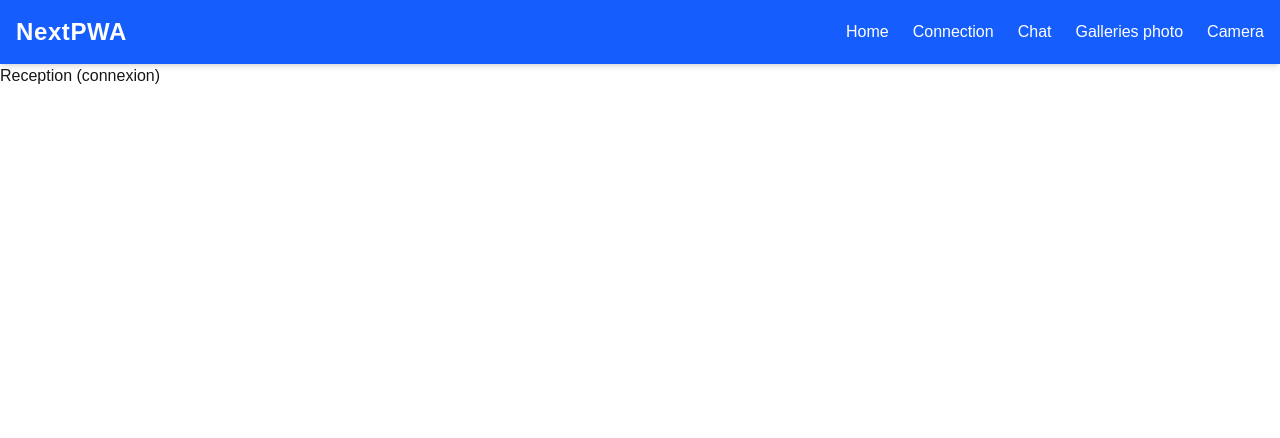
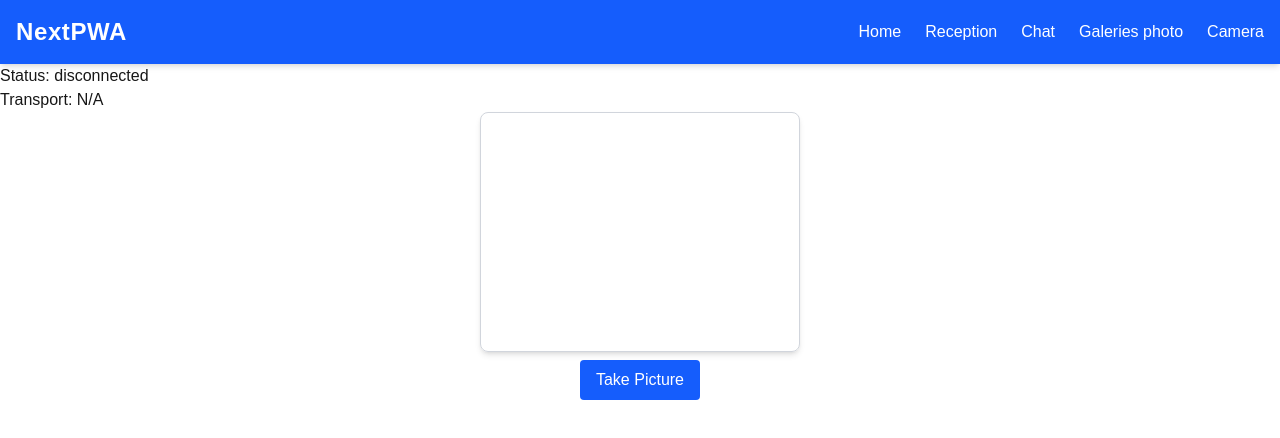
Before and after one commit to NathanBRD-bit/pwa_nathan_bricard, a Next.js app: page /reception in a window 1280 px wide. Shown: the top 438 px of the page. Built offline with nearby package versions, Linux system fonts and the light colour scheme; no server answers.

Commit message:
update sw

```diff
--- a/src/app/camera/page.tsx
+++ b/src/app/camera/page.tsx
@@ -1,63 +1,9 @@
 'use client';
-import {useRef, useEffect, useState} from 'react';
 
+import CameraComponent from "@/components/cameraComponent";
 export default function Camera() {
-    const videoRef = useRef<HTMLVideoElement>(null);
-    const [photo, setPhoto] = useState<string | null>(null);
-
-    useEffect(() => {
-        async function initCamera() {
-            try {
-                const stream = await navigator.mediaDevices.getUserMedia({ video: true, audio: true });
-                if (videoRef.current) {
-                    videoRef.current.srcObject = stream;
-
-                }
-            } catch (err) {
-                console.error('Erreur accès caméra:', err);
-            }
-        }
-
-        initCamera();
-    }, []);
-
-    const takePicture = () => {
-        if (!videoRef.current) {
-            return;
-        }
-        const canvas = document.createElement('canvas');
-        canvas.width = videoRef.current.videoWidth;
-        canvas.height = videoRef.current.videoHeight;
-        const context = canvas.getContext('2d');
-        if (!context) {
-            return;
-        }
-        context.drawImage(videoRef.current, 0, 0, canvas.width, canvas.height);
-        const imageToDataURL = canvas.toDataURL('image/jpeg');
-        setPhoto(imageToDataURL);
-    }
 
     return (
-        <div className="flex flex-col items-center gap-4">
-            <video
-                ref={videoRef}
-                autoPlay
-                playsInline
-                className="rounded-lg shadow-md w-full max-w-md border border-gray-300"
-            />
-            <button
-                onClick={takePicture}
-                className="bg-blue-600 text-white px-4 py-2 rounded hover:bg-blue-700 transition"
-            >
-                Take Picture
-            </button>
-            {photo && (
-                <div className="mt-4">
-                    <h3 className="text-lg font-semibold mb-2">Dernière photo :</h3>
-                    <img src={photo} alt="Captured" className="rounded shadow-md max-w-md" />
-                </div>
-            )}
-
-        </div>
+        <CameraComponent/>
     );
 }
--- a/src/app/galleries/page.tsx
+++ b/src/app/galleries/page.tsx
@@ -1,6 +1,36 @@
+'use client';
+import {useEffect, useState} from "react";
 
 export default function Galleries() {
+    const [photos, setPhotos] = useState([]);
+
+    useEffect(() => {
+        const savedPhotos = JSON.parse(localStorage.getItem('photos') || '[]');
+        setPhotos(savedPhotos);
+    }, [])
+
     return (
-        <div className="header-container">Galleries</div>
+        <div className="p-6">
+            <h1 className="text-2xl font-bold mb-6 text-center">Galerie de photos</h1>
+
+            {photos.length === 0 ? (
+                <p className="text-center text-gray-500">Aucune photo enregistrée.</p>
+            ) : (
+                <div
+                    className="grid gap-4 grid-cols-1 sm:grid-cols-2 md:grid-cols-3 lg:grid-cols-4">
+                    {photos.map((photo, index) => (
+                        <div
+                            key={index}
+                            className="overflow-hidden rounded-lg shadow-mdborder border-gray-300 hover:scale-105 hover:shadow-xl transition duration-300ease-in-out">
+                            <img
+                                src={photo}
+                                alt={`Photo ${index + 1}`}
+                                className="w-full h-48 object-cover"
+                            />
+                        </div>
+                    ))}
+                </div>
+            )}
+        </div>
     );
 }
--- a/src/app/reception/page.tsx
+++ b/src/app/reception/page.tsx
@@ -1,6 +1,47 @@
+'use client';
 
+import CameraComponent from "@/components/cameraComponent";
+import { useEffect, useState } from "react";
+import { socket } from "@/socket";
 export default function Reception() {
+
+    const [isConnected, setIsConnected] = useState(false);
+    const [transport, setTransport] = useState("N/A");
+
+    useEffect(() => {
+        if (socket.connected) {
+            onConnect();
+        }
+
+        function onConnect() {
+            setIsConnected(true);
+            setTransport(socket.io.engine.transport.name);
+
+            socket.io.engine.on("upgrade", (transport) => {
+                setTransport(transport.name);
+            });
+        }
+
+        function onDisconnect() {
+            setIsConnected(false);
+            setTransport("N/A");
+        }
+
+        socket.on("connect", onConnect);
+        socket.on("disconnect", onDisconnect);
+
+        return () => {
+            socket.off("connect", onConnect);
+            socket.off("disconnect", onDisconnect);
+        };
+    }, []);
+
     return (
-        <div className="header-container">Reception (connexion)</div>
-    );
+        <>
+            <div>
+                <p>Status: {isConnected ? "connected" : "disconnected"}</p>
+                <p>Transport: {transport}</p>
+            </div>
+            <CameraComponent/></>
+);
 }
--- /dev/null
+++ b/src/components/cameraComponent.tsx
@@ -0,0 +1,75 @@
+'use client';
+import {useRef, useEffect, useState} from 'react';
+
+export default function CameraComponent() {
+    const videoRef = useRef<HTMLVideoElement>(null);
+    const [photo, setPhoto] = useState<string | null>(null);
+
+    useEffect(() => {
+        async function initCamera() {
+            try {
+                const stream = await navigator.mediaDevices.getUserMedia({ video: true, audio: true });
+                if (videoRef.current) {
+                    videoRef.current.srcObject = stream;
+
+                }
+            } catch (err) {
+                console.error('Erreur accès caméra:', err);
+            }
+        }
+
+        initCamera();
+    }, []);
+
+    const takePicture = () => {
+        if (!videoRef.current) {
+            return;
+        }
+        const canvas = document.createElement('canvas');
+        canvas.width = videoRef.current.videoWidth;
+        canvas.height = videoRef.current.videoHeight;
+        const context = canvas.getContext('2d');
+        if (!context) {
+            return;
+        }
+        context.drawImage(videoRef.current, 0, 0, canvas.width, canvas.height);
+        const imageToDataURL = canvas.toDataURL('image/jpeg');
+        setPhoto(imageToDataURL);
+        const savedPhotos = JSON.parse(localStorage.getItem('photos') || '[]');
+        savedPhotos.push(imageToDataURL);
+        localStorage.setItem('photos', JSON.stringify(savedPhotos));
+    }
+
+    return (
+        <div className="flex flex-col items-center gap-4">
+            <div className="flex flex-row gap-6 items-start">
+                <div className="flex flex-col items-center">
+                    <video
+                        ref={videoRef}
+                        autoPlay
+                        playsInline
+                        className="rounded-lg shadow-md w-80 h-60 border border-gray-300"
+                    />
+                    <button
+                        onClick={takePicture}
+                        className="mt-2 bg-blue-600 text-white px-4 py-2 rounded hover:bg-blue-700 transition"
+                    >
+                        Take Picture
+                    </button>
+                </div>
+
+                {photo && (
+                    <div className="flex flex-col items-center">
+                        <h3 className="text-lg font-semibold mb-2">Dernière photo :</h3>
+                        <img
+                            src={photo}
+                            alt="Captured"
+                            className="rounded shadow-md w-80 h-60 object-cover"
+                        />
+                    </div>
+                )}
+            </div>
+        </div>
+    );
+
+}
--- a/src/components/header.tsx
+++ b/src/components/header.tsx
@@ -10,9 +10,9 @@ export default function Header() {
 
                 <div className="flex gap-6">
                     <Link href="/" className="hover:text-gray-200 transition-colors">Home</Link>
-                    <Link href="/reception" className="hover:text-gray-200 transition-colors">Connection</Link>
+                    <Link href="/reception" className="hover:text-gray-200 transition-colors">Reception</Link>
                     <Link href="/room" className="hover:text-gray-200 transition-colors">Chat</Link>
-                    <Link href="/galleries" className="hover:text-gray-200 transition-colors">Galleries photo</Link>
+                    <Link href="/galleries" className="hover:text-gray-200 transition-colors">Galeries photo</Link>
                     <Link href="/camera" className="hover:text-gray-200 transition-colors">Camera</Link>
                 </div>
 
--- /dev/null
+++ b/src/socket.js
@@ -0,0 +1,10 @@
+"use client";
+
+import { io } from "socket.io-client";
+
+export const socket = io("https://api.tools.gavago.fr/", {
+    transports: ["websocket"],
+});
+
+socket.on("message", (message) => {})
+socket.emit("room_list", (msg) => {});
```
Also changed, not shown: package.json (+6 -5 lines), 1 other file (tests, documents, lock files or other folders).
